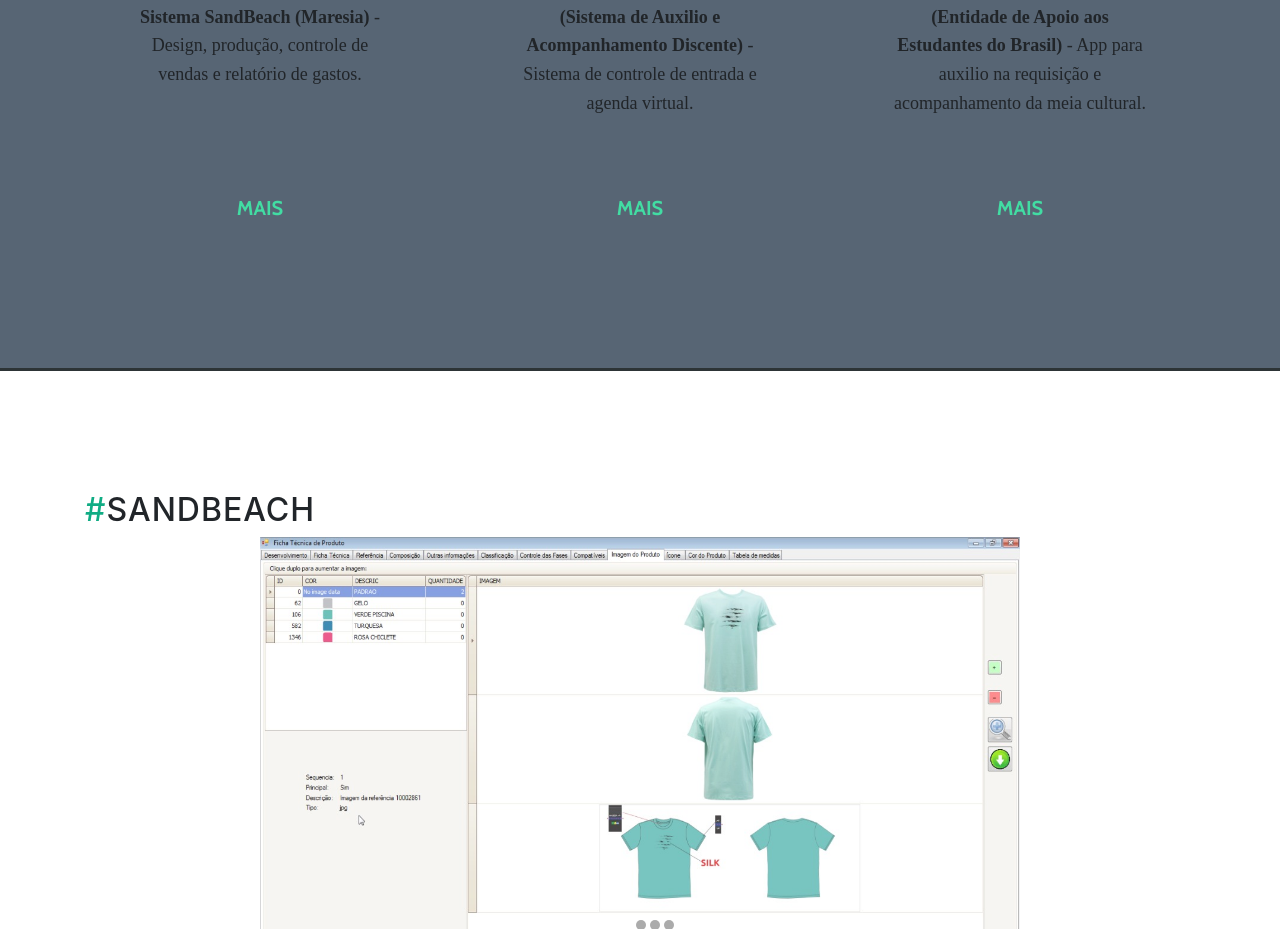
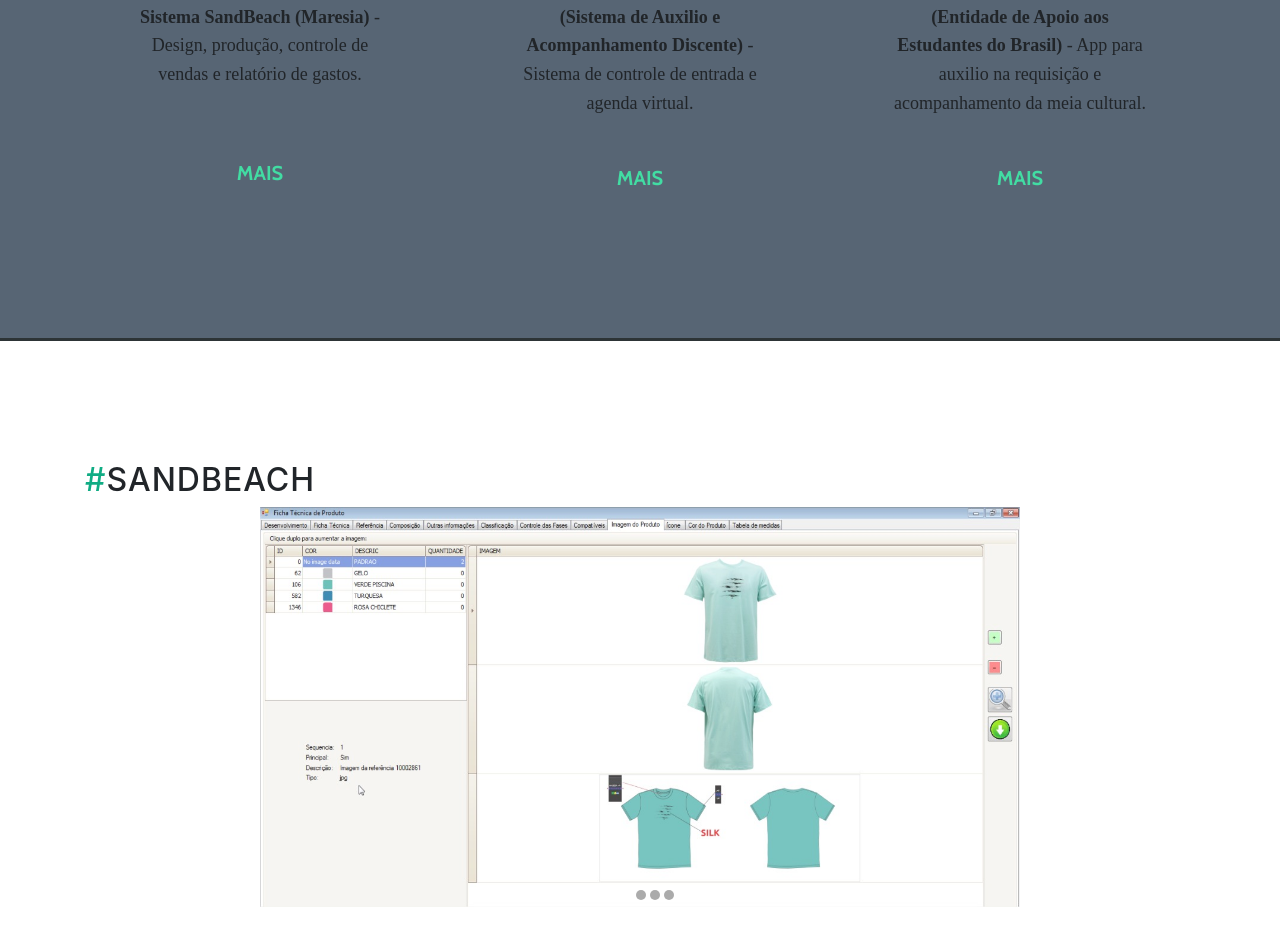
Before and after one commit to romulopm2/Portfolio, a website with bundled scripts: page index.html in a window 1280 px wide. Shown: the part 1217-2146 px from the top of the page. Built offline with nearby package versions, Linux system fonts and the light colour scheme.

Commit message:
Update index.html

```diff
--- a/index.html
+++ b/index.html
@@ -74,32 +74,25 @@
             <h6><a style="color:#10ac84;">#</a>SandBeach (Maresia)</h6>
             <p><b>Sistema SandBeach (Maresia)</b>
           - Design, produção, controle de vendas e relatório de gastos.</p><br>
+<p><a class="btn btn-default btn-lg" href="#slide03">Mais</a></p>
           </div>
           <div class="col-lg-3 mx-auto" id="conteudo">
             <p><img id="img-principal2"></p>
             <h6><a style="color:#10ac84;" href="slide01">#</a>SAAD</h6>
             <p><b>(Sistema de Auxilio e Acompanhamento Discente)</b>
             - Sistema de controle de entrada e agenda virtual.</p>
+<p><a class="btn btn-default btn-lg" href="#slide03">Mais</a></p>
           </div>
           <div class="col-lg-3 mx-auto" id="conteudo">
             <p><img id="img-principal3"></p>
             <h6><a style="color:#10ac84;" href="slide01">#</a>EAEB</h6>
             <p><b>(Entidade de Apoio aos Estudantes do Brasil)</b>
             - App para auxilio na requisição e acompanhamento da meia cultural.</p>
+<p><a class="btn btn-default btn-lg" href="#slide03">Mais</a></p>
           </div>
 
         </div>
-        <div class="row">
-          <div class="col-lg-3 mx-auto" id="conteudo">
-                      <p><a class="btn btn-default btn-lg" href="#slide01">Mais</a></p>
-          </div>
-          <div class="col-lg-3 mx-auto" id="conteudo">
-                      <p><a class="btn btn-default btn-lg" href="#slide02">Mais</a></p>
-          </div>
-          <div class="col-lg-3 mx-auto" id="conteudo">
-                      <p><a class="btn btn-default btn-lg" href="#slide03">Mais</a></p>
-          </div>
-        </div>
+
       </div>
     </section>
 
```
